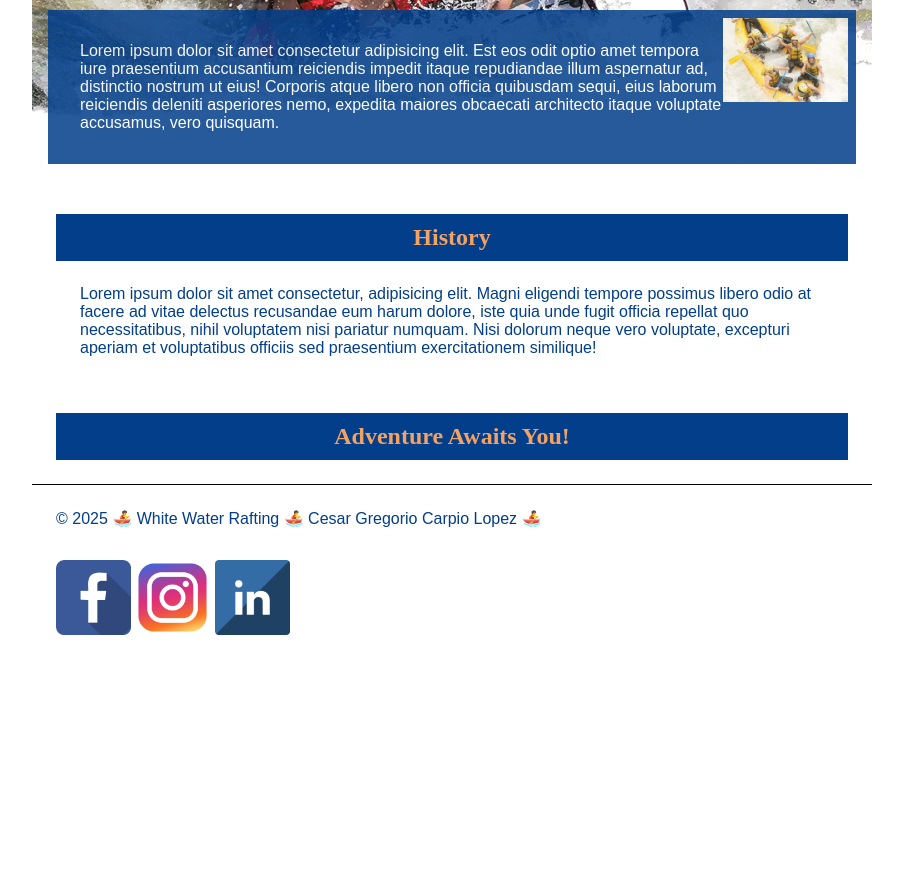
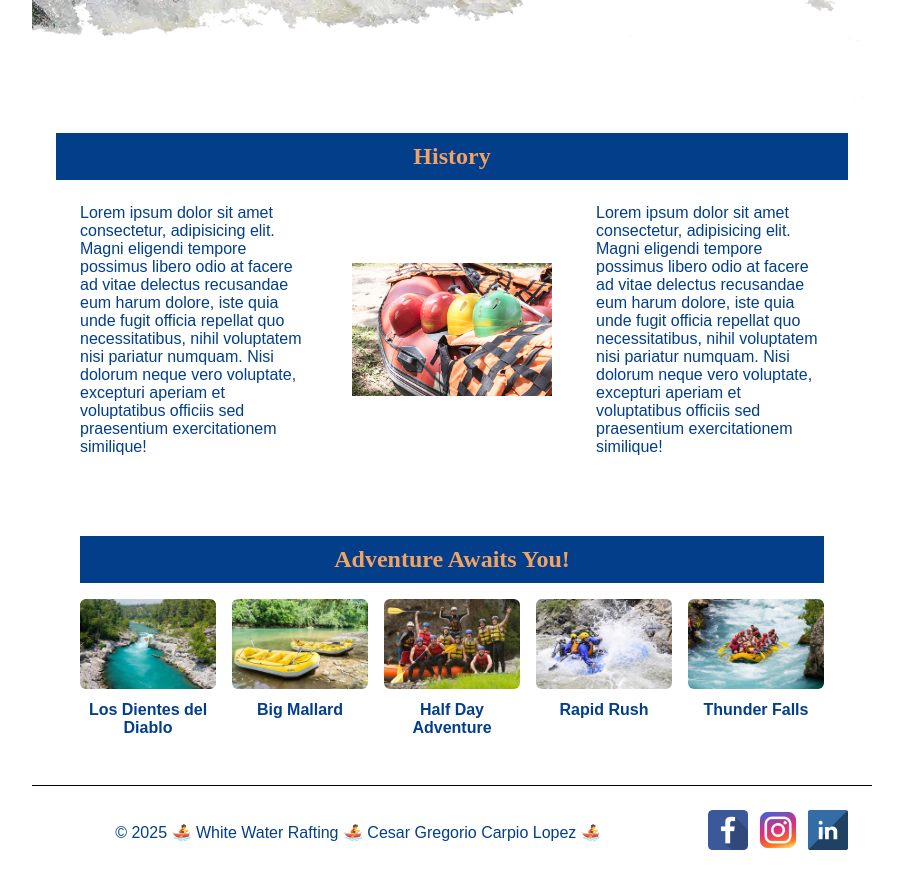
Before and after one commit to carpiolopez-c/wdd130, a plain HTML site: page wwr/about.html in a window 1280 px wide. Shown: the part 500-1388 px from the top of the page, without its empty margins (188-1091 px from the left). Before the commit the page ends 1163 px from the top, so only its background shows below. Drawn offline with Linux system fonts and the light colour scheme.

Commit message:
week 4 wwr

```diff
--- a/wwr/about.html
+++ b/wwr/about.html
@@ -12,13 +12,15 @@
 
 <body>
     <header>
-        <img src="images/z-wwr-oars.png" alt="wwwr-logo" width="200">
+        <div class="grid">
+            <img src="images/z-wwr-oars.png" alt="wwwr-logo" class="logo">
             <nav>
                 <a href="index.html">Home</a>
                 <a href="about.html">About Us</a>
                 <a href="trips.html">Trips</a>
                 <a href="contact.html">Contact Us</a>
             </nav>
+        </div>
     </header>
 
     <main>
@@ -35,16 +37,55 @@
             </article>
         </div>
 
-        <section>
+        <section class="history">
             <h2>History</h2>
-            <p>Lorem ipsum dolor sit amet consectetur, adipisicing elit. Magni eligendi tempore possimus libero odio at
-                facere ad vitae delectus recusandae eum harum dolore, iste quia unde fugit officia repellat quo
+            <div class="history-content">
+                <p class="history-text">
+                    Lorem ipsum dolor sit amet consectetur, adipisicing elit. Magni eligendi tempore possimus libero
+                    odio
+                    at facere ad vitae delectus recusandae eum harum dolore, iste quia unde fugit officia repellat quo
                     necessitatibus, nihil voluptatem nisi pariatur numquam. Nisi dolorum neque vero voluptate, excepturi
-                aperiam et voluptatibus officiis sed praesentium exercitationem similique!</p>
+                    aperiam et voluptatibus officiis sed praesentium exercitationem similique!
+                </p>
+
+                <div class="history-image">
+                    <img src="images/history.jpg" alt="Rafting History" class="history-img">
+                </div>
+
+                <p class="history-content">
+                    Lorem ipsum dolor sit amet consectetur, adipisicing elit. Magni eligendi tempore possimus libero
+                    odio
+                    at facere ad vitae delectus recusandae eum harum dolore, iste quia unde fugit officia repellat quo
+                    necessitatibus, nihil voluptatem nisi pariatur numquam. Nisi dolorum neque vero voluptate, excepturi
+                    aperiam et voluptatibus officiis sed praesentium exercitationem similique!
+                </p>
+            </div>
+
         </section>
 
-        <section>
+        <section class="adventures">
             <h2>Adventure Awaits You!</h2>
+            <figure>
+                <img src="images/diablo.jpg" alt="Los Dientes del Diablo">
+                <figcaption>Los Dientes del Diablo</figcaption>
+            </figure>
+            <figure>
+                <img src="images/mallard.jpg" alt="Big Mallard">
+                <figcaption>Big Mallard</figcaption>
+            </figure>
+            <figure>
+                <img src="images/halfday.jpg" alt="Half Day Adventure">
+                <figcaption>Half Day Adventure</figcaption>
+            </figure>
+            <figure>
+                <img src="images/rapid.jpg" alt="Rapid Rush">
+                <figcaption>Rapid Rush</figcaption>
+            </figure>
+            <figure>
+                <img src="images/thunder.jpg" alt="Thunder Falls">
+                <figcaption>Thunder Falls</figcaption>
+            </figure>
+
         </section>
     </main>
 
--- a/wwr/styles/rafting.css
+++ b/wwr/styles/rafting.css
@@ -23,6 +23,18 @@ header, main, footer{
     margin: 0 auto;
 }
 
+.grid{
+    display: grid;
+    grid-template-columns: auto 1fr;
+    align-items: center;
+    padding: 1rem;
+}
+
+.logo{
+    max-height: 100px;
+
+}
+
 h1, h2{
     font-family: var(--heading-font);
     color: var(--primary-color)
@@ -31,6 +43,14 @@ h1, h2{
 nav, p, section, article{
     margin: 16px;
     padding: 8px;
+}
+
+nav{
+  display: flex;
+  justify-content: center;
+  gap: 1rem;
+    font-size: 1.3rem;
+    font-weight: 700;
 }
 
 .socialmedia a{
@@ -59,11 +79,11 @@ nav, p, section, article{
 }
 
 .hero article{
-background-color: var(--accent1-color);
-color: white;
-opacity: 0.85;
-position: absolute;
-bottom: 10px;
+    background-color: var(--accent1-color);
+    color: white;
+    opacity: 0.85;
+    position: absolute;
+    bottom: 150px;
 }
 
 .hero article img{
@@ -80,7 +100,65 @@ h2{
     color: var(--accent2-color);
 }
 
+.history-content {
+    display: flex;
+    justify-content: space-between;
+    align-items: center;
+    gap: 20px;
+}
+
+.history-image img {
+    width: 200px;
+    height: auto;
+    display: block;
+}
+
+
+.adventures {
+  display: flex;
+  justify-content: space-between;
+  flex-wrap: wrap;
+  gap: 1rem;
+  padding: 2rem;
+}
+
+.adventures figure {
+  flex: 1 1 calc(20% - 1rem);
+  text-align: center;
+}
+
+.adventures img {
+  width: 100%;
+  height: auto;
+  border-radius: 6px;
+}
+
+.adventures figcaption {
+  margin-top: 0.5rem;
+  font-weight: bold;
+}
+
+
 footer{
     border-top: 1px solid black;
     margin-bottom: 15px;
+    display: flex;
+    justify-content: space-between;
+    align-items: center;
 }
+
+footer p {
+    margin: 0;
+    text-align: center;
+    flex: 1;
+}
+
+footer .socialmedia {
+    display: flex;
+    gap: 10px;
+}
+
+footer .socialmedia img {
+    width: 40px;
+    height: auto;
+}
```
Also changed, not shown: wwr/images/diablo.jpg (added), wwr/images/halfday.jpg (added), wwr/images/history.jpg (added), wwr/images/mallard.jpg (added), wwr/images/rapid.jpg (added), wwr/images/thunder.jpg (added). Lines whose indentation alone changed are shown as unchanged.
